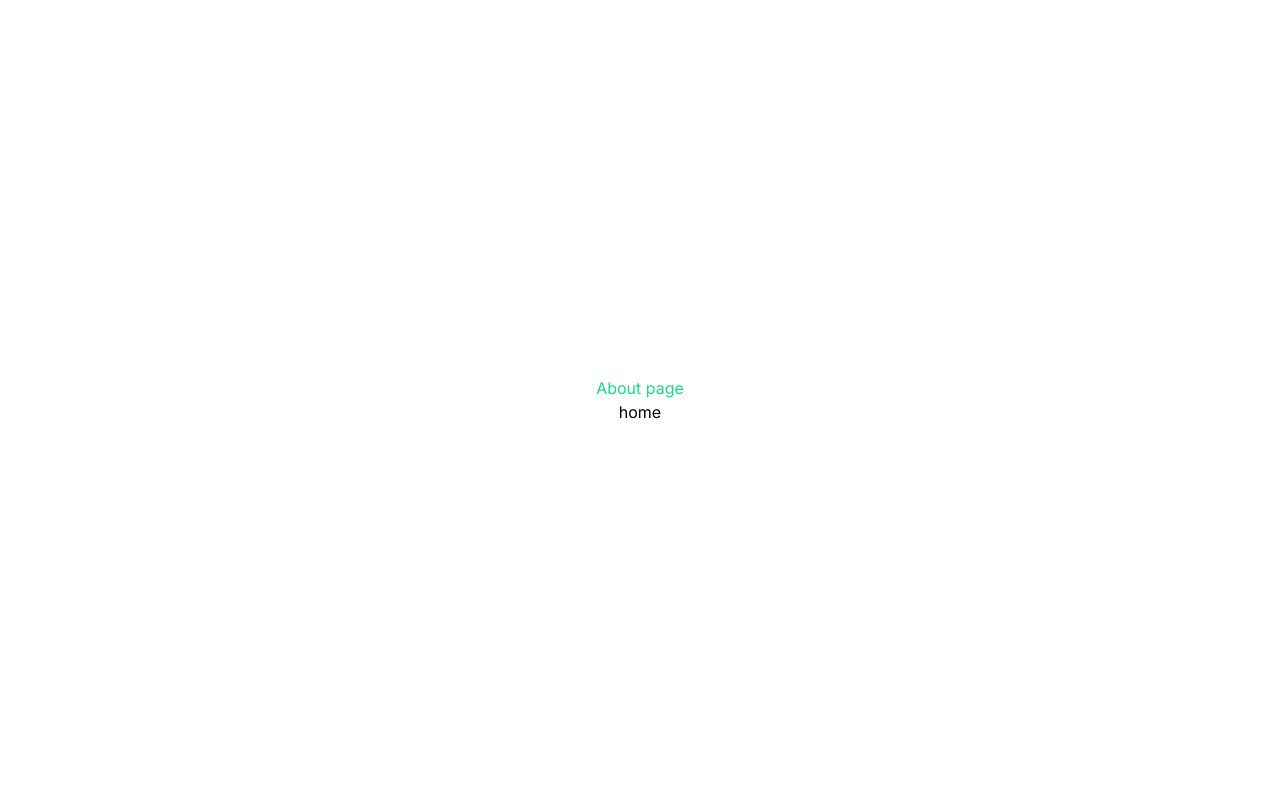
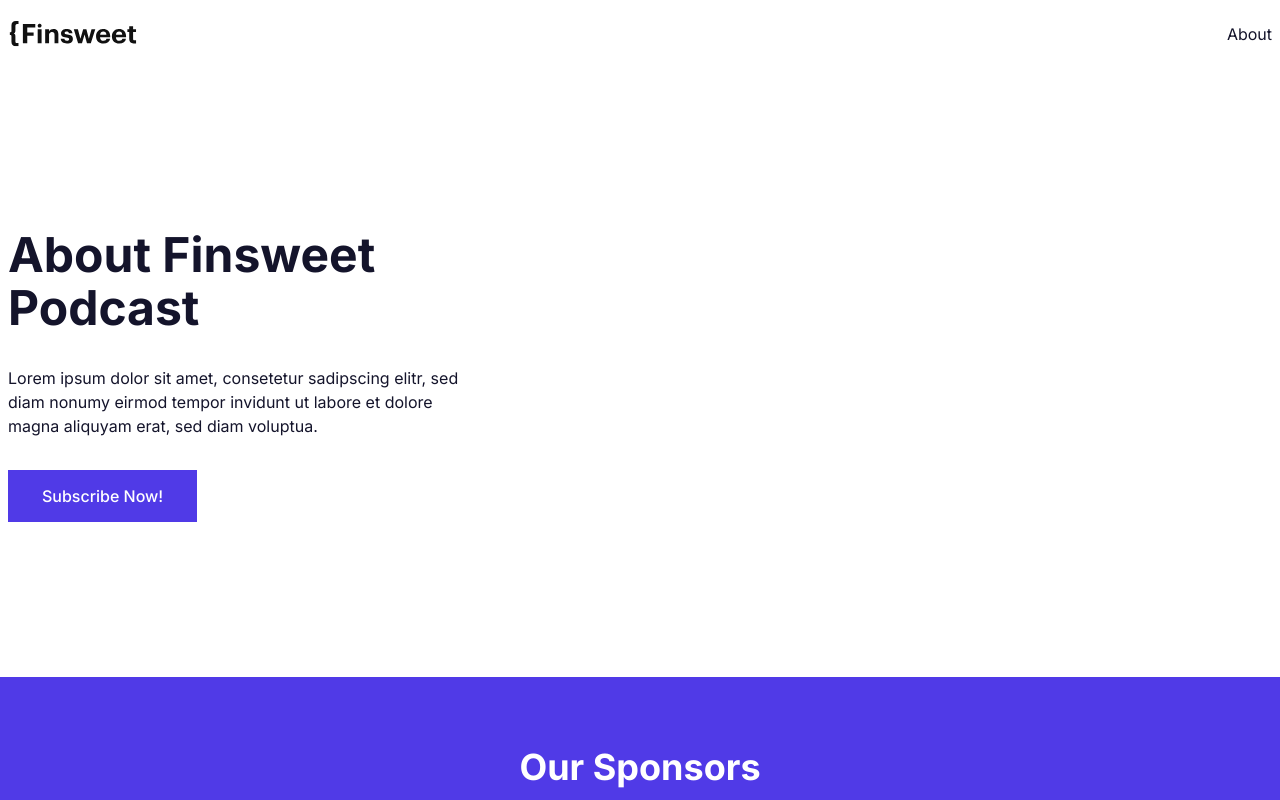
Before and after one commit to Shahriar-Shakil/static-mania-test, a Next.js app: page /about in a window 1280 px wide. Shown: the top 800 px of the page. Built offline with nearby package versions, Linux system fonts and the light colour scheme.

Commit message:
about page added

```diff
--- a/components/Articles.tsx
+++ b/components/Articles.tsx
@@ -12,8 +12,8 @@ export default function Articles({}: Props) {
       <h1 className='sr-only'>Articles</h1>
       <div className='mt-16 grid grid-cols-1 gap-4 sm:grid-cols-2 lg:grid-cols-3'>
         <div className='relative bg-offWhite'>
-          <div className='space-y-4 p-10'>
-            <h2 className='text-2xl font-bold leading-[38px] text-black lg:text-[32px] '>
+          <div className='relative z-50 inline-block space-y-4 bg-offWhite p-10'>
+            <h2 className=' text-2xl font-bold  text-black md:leading-[38px] lg:text-[32px] '>
               Read our <br />
               articles & news
             </h2>
@@ -25,7 +25,7 @@ export default function Articles({}: Props) {
             </Link>
           </div>
           <Image
-            className='absolute bottom-0 hidden lg:block'
+            className='absolute bottom-0 right-0 z-40 w-60 sm:w-full  lg:block'
             src={Shapes}
             alt='shapes'
           />
--- a/components/Cards/NewsCard.tsx
+++ b/components/Cards/NewsCard.tsx
@@ -9,9 +9,10 @@ type Props = {
 
 export default function NewsCard({ news }: Props) {
   return (
-    <div key={news.id} className='space-y-8'>
+    <div key={news.id} className='space-y-4 md:space-y-8 '>
       <div className=''>
         <Image
+          className='w-full'
           src={news.logo.src}
           width={news.logo.width}
           height={news.logo.height}
@@ -19,7 +20,7 @@ export default function NewsCard({ news }: Props) {
         />
       </div>
       {/*card body */}
-      <div className='space-y-4'>
+      <div className='space-y-2 md:space-y-4'>
         <h2 className='text-2xl font-semibold leading-[30px] text-black'>
           {news.label}
         </h2>
--- /dev/null
+++ b/components/Layout/Layout.tsx
@@ -0,0 +1,17 @@
+import React from 'react';
+import Footer from './Footer';
+import Navbar from './Navbar';
+
+type Props = {
+  children: React.ReactNode;
+};
+
+export default function Layout({ children }: Props) {
+  return (
+    <>
+      <Navbar />
+      {children}
+      <Footer />
+    </>
+  );
+}
--- /dev/null
+++ b/components/Layout/Navbar.tsx
@@ -0,0 +1,29 @@
+import Link from '../buttons/Link';
+import React from 'react';
+
+type Props = {};
+
+export default function Navbar({}: Props) {
+  return (
+    <header className='mx-auto max-w-7xl bg-white py-5 px-2'>
+      <div className='flex items-center justify-between'>
+        <Link href='/'>
+          <img
+            src='/icons/Logo.svg'
+            className='h-[26.33px] w-[130px]'
+            alt='logo'
+          />
+        </Link>
+
+        <nav className=''>
+          <Link
+            href='/about'
+            className='text-base font-normal leading-7 text-black  hover:text-blue-800'
+          >
+            About
+          </Link>
+        </nav>
+      </div>
+    </header>
+  );
+}
--- /dev/null
+++ b/components/Pages/AboutPage.tsx
@@ -0,0 +1,25 @@
+import React from 'react';
+import Button from '../buttons/Button';
+import Layout from '../Layout/Layout';
+
+type Props = {};
+
+export default function AboutPage({}: Props) {
+  return (
+    <Layout>
+      <section className='mx-auto mt-[160px] max-w-7xl px-2'>
+        <div className='max-w-[480px] space-y-4 md:space-y-6 lg:space-y-8'>
+          <h2 className='text-xl font-bold lg:leading-[53px] text-black sm:text-2xl md:text-3xl lg:text-5xl'>
+            About Finsweet <br /> Podcast
+          </h2>
+          <p className='text-normal text-base text-black '>
+            Lorem ipsum dolor sit amet, consetetur sadipscing elitr, sed diam
+            nonumy eirmod tempor invidunt ut labore et dolore magna aliquyam
+            erat, sed diam voluptua.
+          </p>
+          <Button label='Subscribe Now!' type='default' />
+        </div>
+      </section>
+    </Layout>
+  );
+}
--- a/components/Pages/HomePage.tsx
+++ b/components/Pages/HomePage.tsx
@@ -1,41 +1,20 @@
 import React from 'react';
 import Articles from '../Articles';
-import Link from '../buttons/Link';
 import CTA from '../CTA';
 import Features from '../Features';
-import Footer from '../Footer';
+import Layout from '../Layout/Layout';
+
 import RecentEpisodes from '../RecentEpisodes';
-import Sponsors from '../Sponsors';
 
 type Props = {};
 
 export default function HomePage({}: Props) {
   return (
-    <>
-      {/* navbar */}
-      <header className='mx-auto max-w-7xl bg-white py-5 px-2'>
-        <div className='flex items-center justify-between'>
-          <img
-            src='/icons/Logo.svg'
-            className='h-[26.33px] w-[130px]'
-            alt='logo'
-          />
-          <nav className=''>
-            <Link
-              href='/about'
-              className='text-base font-normal leading-7 text-black  hover:text-blue-800'
-            >
-              About
-            </Link>
-          </nav>
-        </div>
-      </header>
-      {/* cta */}
+    <Layout>
       <CTA />
       <Features />
       <RecentEpisodes />
       <Articles />
-      <Footer />
-    </>
+    </Layout>
   );
 }
--- a/pages/about.tsx
+++ b/pages/about.tsx
@@ -1,13 +1,8 @@
 import type { NextPage } from 'next';
-import Link from '../components/buttons/Link';
+import AboutPage from '../components/Pages/AboutPage';
 
 const Home: NextPage = () => {
-  return (
-    <div className=' flex min-h-screen flex-col items-center justify-center py-2'>
-      <h1 className='text-green'>About page</h1>
-      <Link href='/'>home</Link>
-    </div>
-  );
+  return <AboutPage />;
 };
 
 export default Home;
```
Also changed, not shown: components/Layout/Footer.tsx (renamed from components/Footer.tsx, +6 -6 lines).
